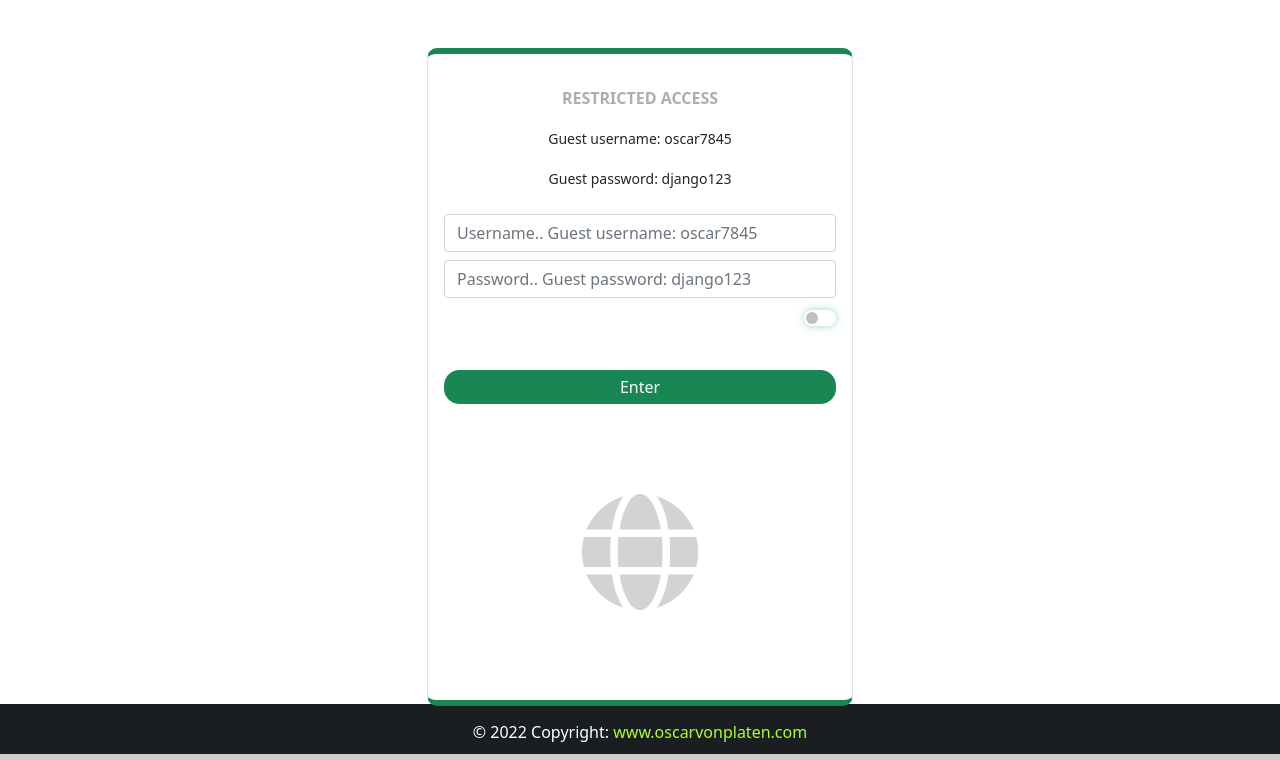
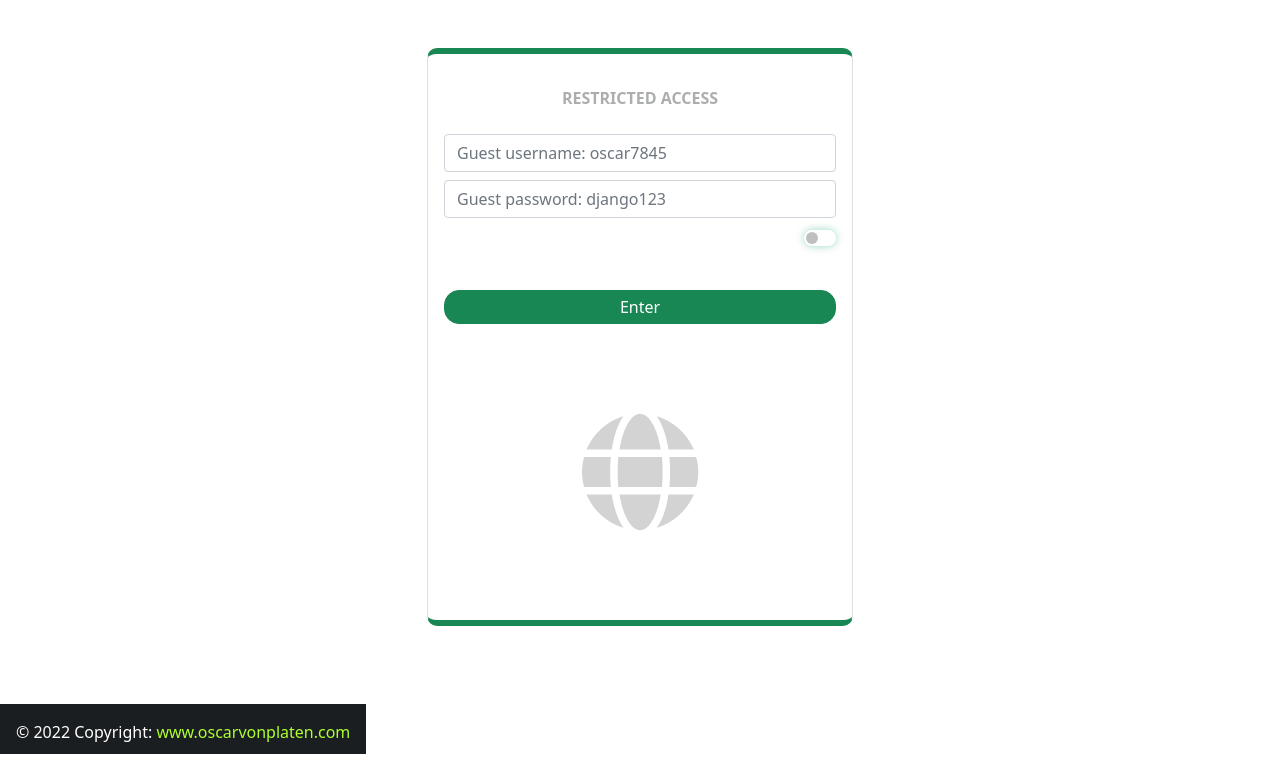
Before and after one commit to Emmanuel-Reynoso/Django-base, a Django app: page /login/ in a window 1280 px wide. Shown: the part 46-806 px from the top of the page. Run offline with Django 4.2, Linux system fonts and the light colour scheme; some libraries are stand-ins or nearby versions.

Commit message:
update v-2

```diff
--- a/App/static/css/style.css
+++ b/App/static/css/style.css
@@ -10,6 +10,12 @@ body {
 .wrapper {
     min-height: 100%;
     margin-bottom: -50px;
+}
+
+.stick {
+    position: fixed;
+    left: 0;
+    bottom: 0;
 }
 
 #footer,
--- a/App/templates/base.html
+++ b/App/templates/base.html
@@ -57,7 +57,7 @@
 
     </div> <!-- END // WRAPPER-->
 
-    <footer class="bg-dark text-center text-lg-start" id="footer" style="color: #fff;">
+    <footer class="bg-dark text-center text-lg-start stick" id="footer" style="color: #fff;">
         <div class="text-center p-3" style="background-color: rgba(0, 0, 0, 0.2);">&copy; {% now "Y" %} Copyright:
             <a class="text-light" href="#" style="text-decoration: none;">
                 <span style="color: greenyellow;">www.oscarvonplaten.com</span>
--- a/App/templates/login.html
+++ b/App/templates/login.html
@@ -16,16 +16,13 @@
 <div class="container mt-5" id="card-login">
     <div class="card p-3 login-border">
         <span class="text-center mt-3 text-pulse txt-sm2"><strong>RESTRICTED ACCESS</strong></span>
-        <span class="text-center mt-3 txt-sm2"><small>Guest username: oscar7845</small></span>
-        <span class="text-center mt-3 txt-sm2"><small>Guest password: django123</small></span>
-
         <form method="POST" action="/login_user" autocomplete="off">
             {% csrf_token %}
             <div class="input-group mb-2 mt-4">
-                <input type="text" class="form-control txt-sm2" name="username" placeholder="Username.. Guest username: oscar7845">
+                <input type="text" class="form-control txt-sm2" name="username" placeholder="Guest username: oscar7845">
             </div>
             <div class="input-group mb-2">
-                <input type="password" class="form-control txt-sm2" id="password" name="password" placeholder="Password.. Guest password: django123">
+                <input type="password" class="form-control txt-sm2" id="password" name="password" placeholder="Guest password: django123">
             </div>
             <div class="form-check form-switch">
                 <input class="form-check-input txt-sm2" onclick="myFunction()" type="checkbox" style="float: right;">
```
